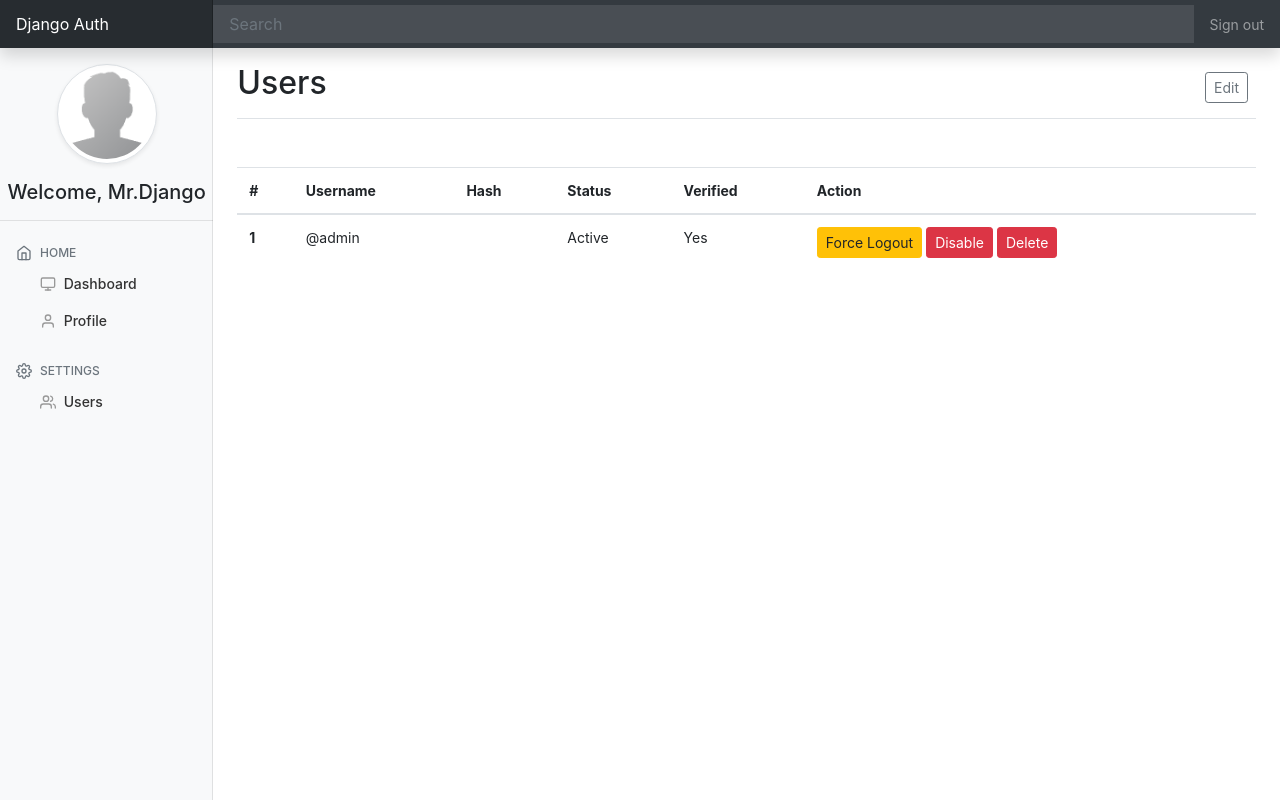
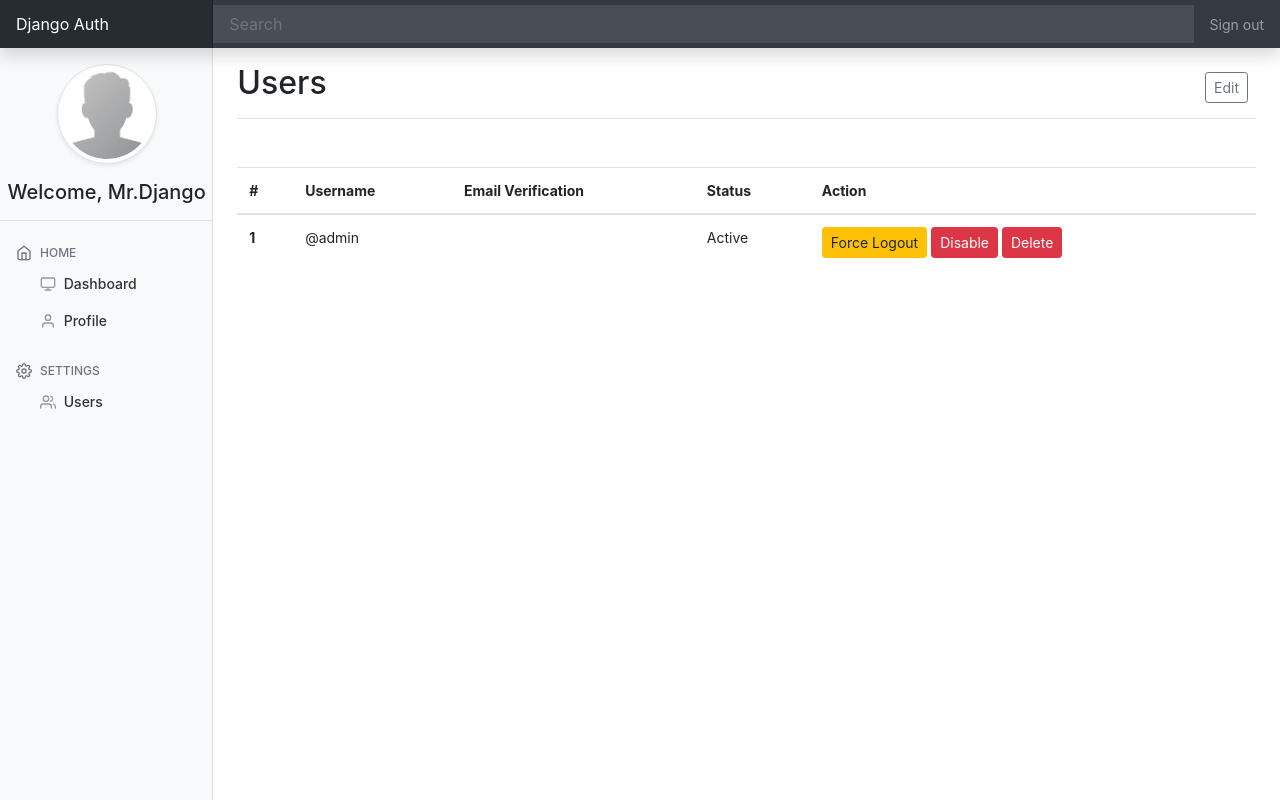
Before and after one commit to nikhiljohn10/django-auth, a Django app: template dashboard/templates/dashboard/pages/users.html in a window 1280 px wide. Run offline with Django 3.2, Linux system fonts and the light colour scheme; the template is opened without the code that fills it: values that come from a table or form of the project are taken from there, others are empty; a user stored in the database is signed in; data comes from the database, SQL or seed files in the repository; some libraries are stand-ins or nearby versions.

Commit message:
Activater fixed

```diff
--- a/dashboard/templates/dashboard/pages/users.html
+++ b/dashboard/templates/dashboard/pages/users.html
@@ -15,9 +15,8 @@
         <tr>
           <th scope="col">#</th>
           <th scope="col">Username</th>
-          <th scope="col">Hash</th>
+          <th scope="col">Email Verification</th>
           <th scope="col">Status</th>
-          <th scope="col">Verified</th>
           <th scope="col">Action</th>
         </tr>
       </thead>
@@ -28,7 +27,6 @@
           <td>@{{ user.username }}</td>
           <td>{{ user.hashed }}</td>
           <td>{% if user.is_active %}Active{% else %}Inctive{% endif %}</td>
-          <td>{% if user.email_verified %}Yes{% else %}No{% endif %}</td>
           <td>
             {% if not user.email_verified %}
               <a class="btn btn-success btn-sm mb-1" href="{% url 'auth:verify_email' username=user.username token=user.hashed %}" role="button">Verify</a>
--- a/dashboard/views.py
+++ b/dashboard/views.py
@@ -24,7 +24,10 @@ def profile(request):
 def users(request):
     users = User.objects.filter(is_staff=False)
     for user in users:
-        user.hashed = activater.make_token(user)
+        if not user.email_verified:
+            user.hashed = activater.make_token(user)
+        else:
+            user.hashed = "Verified"
     return render(request, 'dashboard/pages/users.html', {'users': users})
 
 
```
